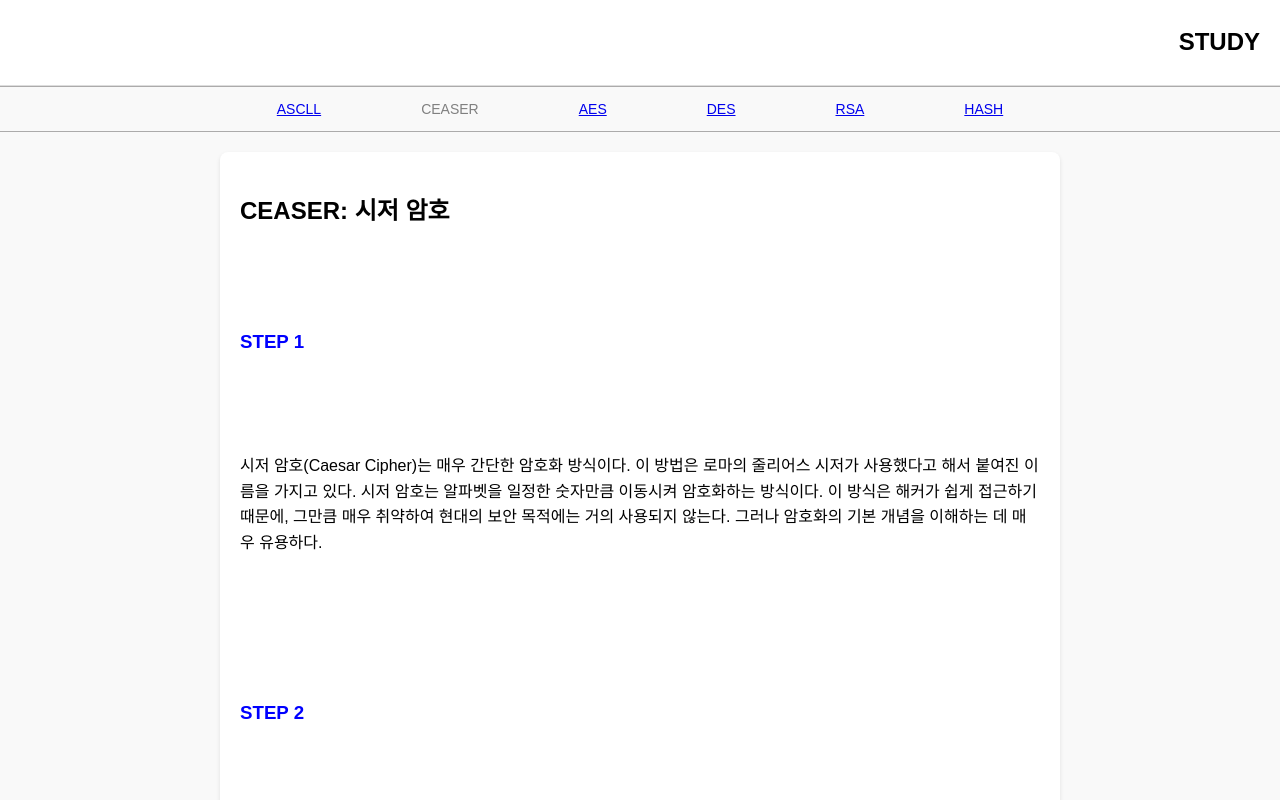
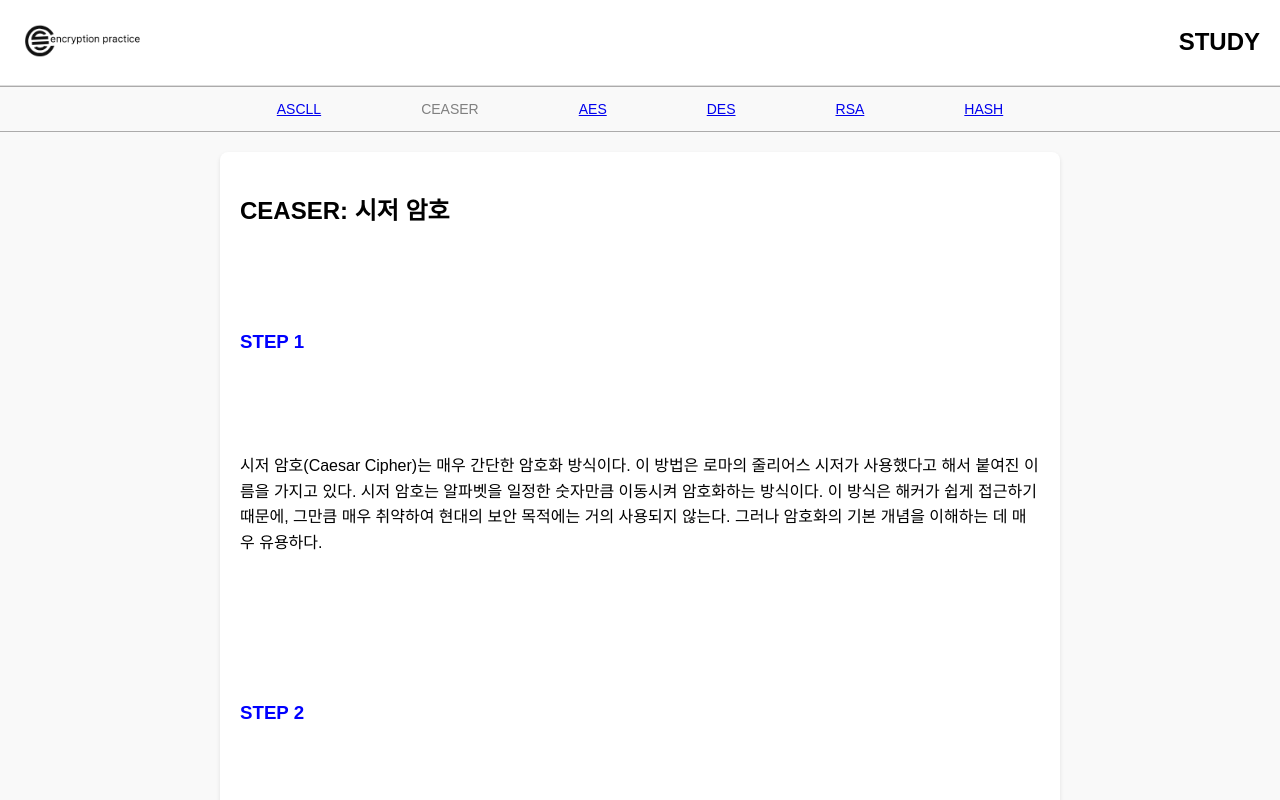
Before and after one commit to Keobon/encryption, a plain HTML site: page study.html in a window 1280 px wide. Shown: the top 800 px of the page. Drawn offline with Linux system fonts and the light colour scheme.

Commit message:
logo home button

```diff
--- a/study.html
+++ b/study.html
@@ -21,7 +21,7 @@
             border-bottom: 1px solid #ddd;
         }
         header .logo {
-            background-image: url("C:/Users/user/Desktop/ec.png");
+            background-image: url("images/black_logo.png");
             background-repeat: no-repeat;
             background-size: contain;
             width: 120px;
@@ -102,7 +102,7 @@
 <body>
     <header>
         <div class="logo">
-
+            <a href="index.html" style="display: block; width: 100%; height: 100%;"></a>
         </div>
         <h1>STUDY</h1>
     </header>
```
Also changed, not shown: aes_study.html (+1 -0 lines), des_study.html (+1 -1 lines), hash_study.html (+2 -2 lines), rsa_study.html (+2 -2 lines), test.html (+2 -1 lines).
